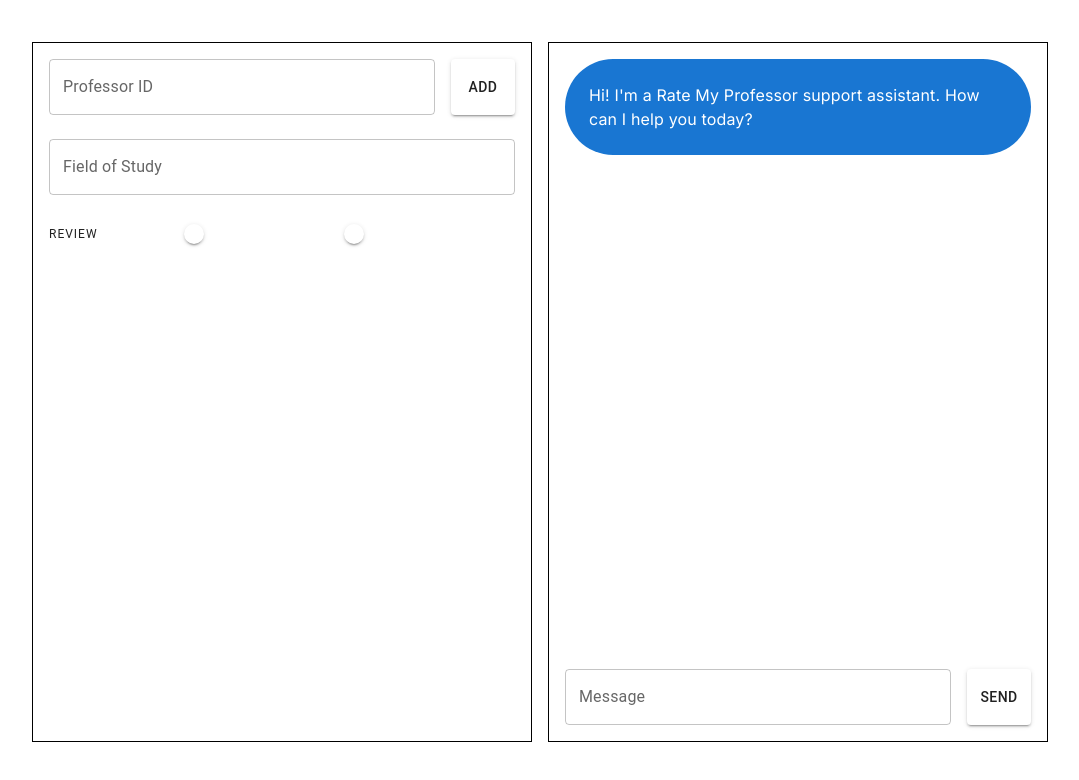
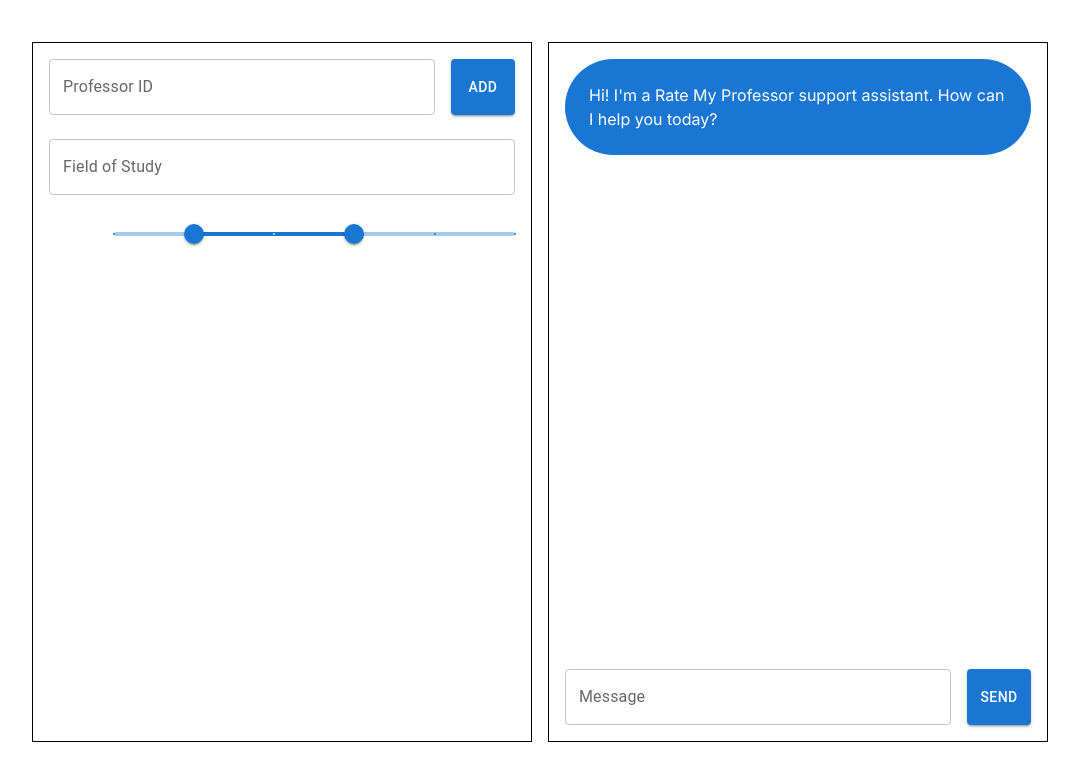
Before and after one commit to coderMassive/proffinder, a Next.js app: page / in a window 1280 px wide. Shown: the top 780 px of the page, without its empty margins (100-1179 px from the left). Built offline with nearby package versions, Linux system fonts and the light colour scheme.

Commit message:
finally forced white mode

```diff
--- a/src/app/globals.css
+++ b/src/app/globals.css
@@ -16,15 +16,6 @@
   }
 }
 
-body {
-  color: rgb(var(--foreground-rgb));
-  background: linear-gradient(
-      to bottom,
-      transparent,
-      rgb(var(--background-end-rgb))
-    )
-    rgb(var(--background-start-rgb));
-}
 
 @layer utilities {
   .text-balance {
--- a/src/app/layout.tsx
+++ b/src/app/layout.tsx
@@ -16,7 +16,7 @@
 }>) {
   return (
     <html lang="en">
-      <body className={inter.className}>{children}</body>
+      <body style={{backgroundColor: "white"}} className={inter.className}>{children}</body>
     </html>
   );
 }
--- a/src/app/page.tsx
+++ b/src/app/page.tsx
@@ -129,8 +129,6 @@
     setDialogMessage('')
   }
 
-  const prefersDarkMode = useMediaQuery('(prefers-color-scheme: dark)');
-
   const lightTheme = createTheme({
     palette: {
       primary: {
@@ -145,26 +143,7 @@
     },
   });
 
-  const darkTheme = createTheme({
-    palette: {
-      primary: {
-        main: '#ffffff',
-      },
-      secondary: {
-        main: '#edf2ff',
-      },
-      background: {
-        default: '#ffffff'
-      }
-    },
-  });
-
-  const theme = (prefersDarkMode ? darkTheme : lightTheme)
-
-
   return (
-    <ThemeProvider theme={theme}>
-      <CssBaseline />
     <Box
       width="100vw"
       height="100vh"
@@ -172,7 +151,7 @@
       flexDirection="column"
       justifyContent="center"
       alignItems="center"
-      color="theme.palette.background.default"
+      color="#ffffff"
     >
       <Stack direction={'row'} spacing={2} mb={2}>
         <Stack
@@ -282,6 +261,5 @@
       {dialogOpen && <Alert severity={errorType}>{dialogMessage}</Alert>}
 
     </Box>
-    </ThemeProvider>
   )
 }
```
